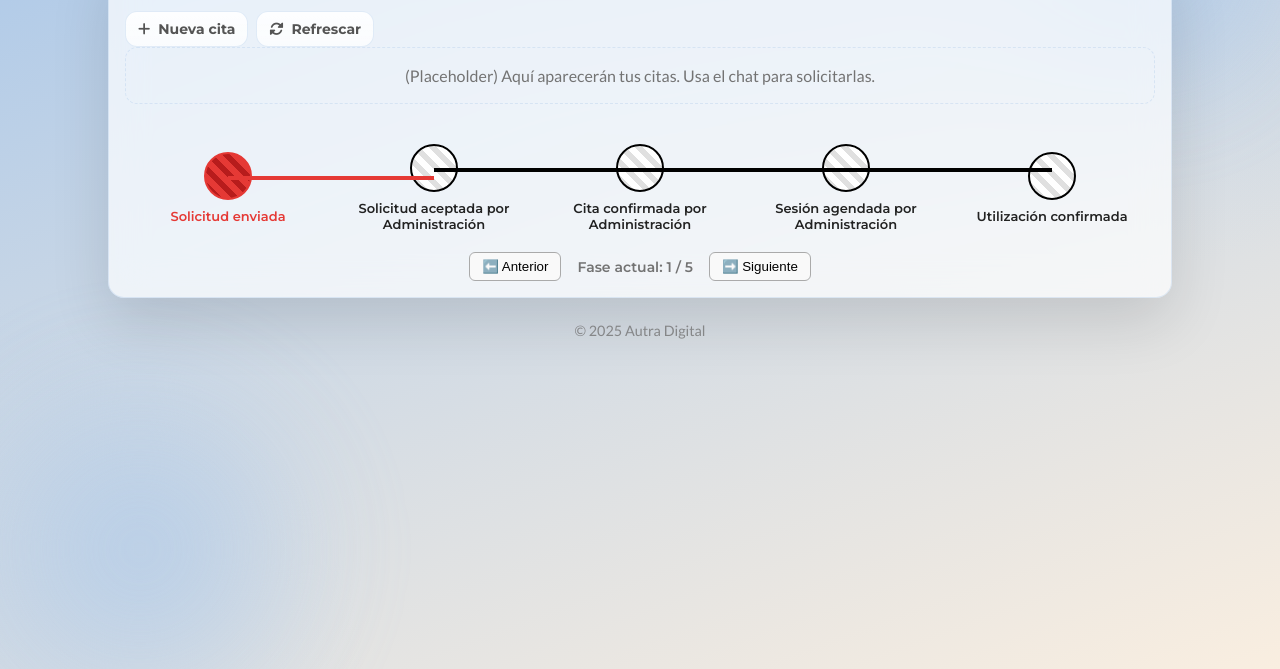
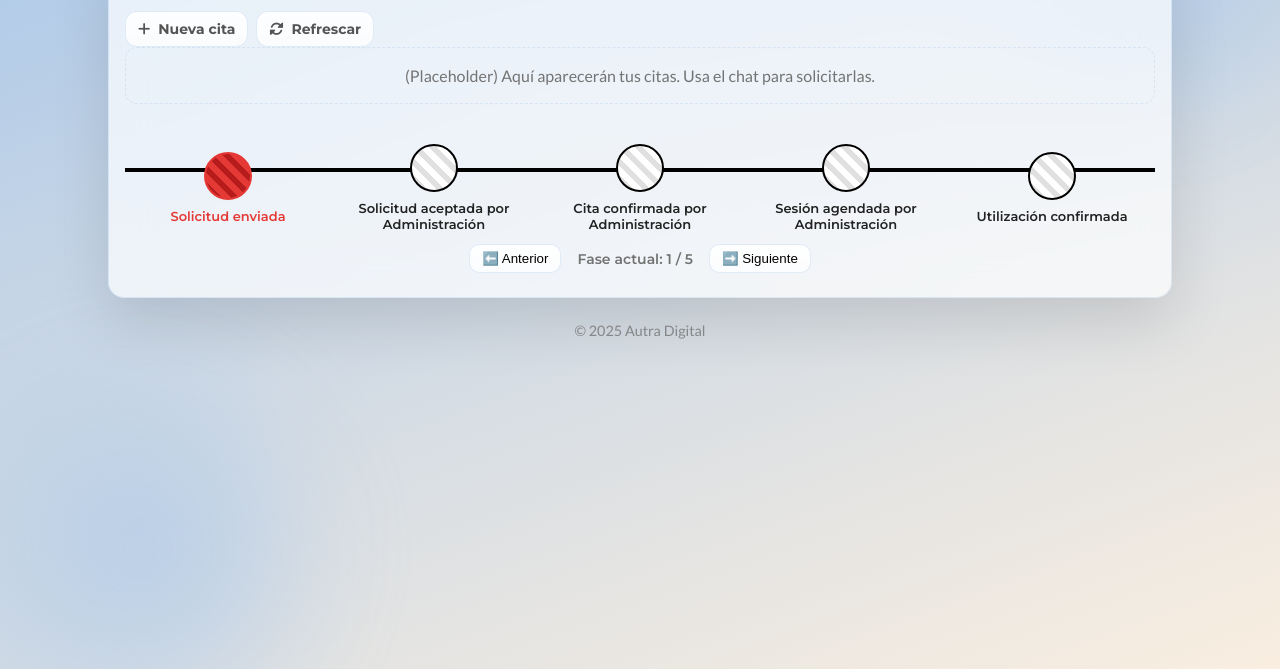
Before and after one commit to StickersHUB1/AUTRA, a plain HTML site: page seguimiento_citas.html in a window 1280 px wide. Shown: the part 131-800 px from the top of the page. Drawn offline with Linux system fonts and the light colour scheme.

Commit message:
Update seguimiento_citas.html

```diff
--- a/seguimiento_citas.html
+++ b/seguimiento_citas.html
@@ -55,13 +55,36 @@
 
     .empty{border:1px dashed var(--glass-stroke); border-radius:12px; padding:18px; text-align:center; color:var(--text)}
 
+    /* ===== TIMELINE ===== */
     .timeline {
       display: flex;
       align-items: center;
       justify-content: space-between;
-  margin: 40px auto 20px;
+      margin: 40px auto 12px;
       max-width: 1100px;
       position: relative;
+    }
+    /* Línea base continua (negra) */
+    .timeline::before{
+      content:"";
+      position:absolute;
+      top:24px;            /* mitad del círculo (48/2) */
+      left:0;
+      right:0;
+      height:4px;
+      background:#000;
+      z-index:0;
+    }
+    /* Línea de progreso (roja) hasta la fase activa */
+    .timeline-progress{
+      position:absolute;
+      top:24px;
+      left:0;
+      height:4px;
+      width:0;
+      background:#e53935;
+      z-index:0;
+      transition:width 240ms ease, left 240ms ease;
     }
 
     .phase {
@@ -70,6 +93,7 @@
       font: 600 13px 'Montserrat', sans-serif;
       color: #222;
       flex: 1;
+      z-index:1; /* por encima de las líneas */
     }
 
     /* círculo base */
@@ -88,22 +112,8 @@
         #e0e0e0 6px,
         #e0e0e0 12px
       );
-  z-index: 2;
-}
-
-/* línea base */
-.phase::after {
-  content: "";
-  position: absolute;
-  top: 24px;
-  left: 50%;
-  width: 100%;
-  height: 4px;
-  background: #000;
-  z-index: 1;
-}
-.phase:last-child::after {
-  display: none;
+      position: relative;
+      z-index:2; /* por encima de las líneas */
     }
 
     /* completadas */
@@ -113,9 +123,6 @@
     }
     .phase.done {
       color: #e53935;
-}
-.phase.done::after {
-  background: #e53935;
     }
 
     /* activa */
@@ -132,9 +139,6 @@
     .phase.active {
       color: #e53935;
     }
-.phase.active::after {
-  background: #e53935;
-}
 
     /* controles */
     .timeline-controls {
@@ -143,16 +147,17 @@
       align-items: center;
       gap: 16px;
       font: 600 14px 'Montserrat', sans-serif;
+      margin-bottom: 8px;
     }
     .timeline-controls button {
       padding: 6px 12px;
-  border: 1px solid #aaa;
-  border-radius: 6px;
-  background: #f9f9f9;
+      border: 1px solid var(--glass-stroke);
+      border-radius: 10px;
+      background:linear-gradient(180deg, rgba(255,255,255,.9), rgba(255,255,255,.75));
       cursor: pointer;
     }
     .timeline-controls button:hover {
-  background: #eee;
+      box-shadow:0 8px 20px rgba(0,0,0,.12);
     }
   </style>
 </head>
@@ -193,7 +198,8 @@
       </div>
 
       <!-- Timeline -->
-      <div class="timeline">
+      <div class="timeline" id="timeline">
+        <div class="timeline-progress" id="timelineProgress"></div>
         <div class="phase">Solicitud enviada</div>
         <div class="phase">Solicitud aceptada por Administración</div>
         <div class="phase">Cita confirmada por Administración</div>
@@ -271,10 +277,13 @@
     document.getElementById('btnNuevaCita')?.addEventListener('click', openChatWithTags);
     document.getElementById('btnRefrescar')?.addEventListener('click', (e)=>{ e.preventDefault(); openChatWithTags(); });
 
-    // ===== CONTROL DEL TIMELINE =====
-    const fases = document.querySelectorAll('.timeline .phase');
-    const statusEl = document.getElementById('status');
-    let faseActual = 1;
+    // ===== CONTROL DEL TIMELINE (línea continua + progreso) =====
+    const timeline   = document.getElementById('timeline');
+    const progressEl = document.getElementById('timelineProgress');
+    const fases      = document.querySelectorAll('.timeline .phase');
+    const statusEl   = document.getElementById('status');
+
+    let faseActual = 1; // 1..5
 
     function renderTimeline() {
       fases.forEach((fase, i) => {
@@ -287,6 +296,23 @@
         }
       });
       statusEl.textContent = `Fase actual: ${faseActual} / ${fases.length}`;
+      updateProgressLine();
+    }
+
+    function updateProgressLine(){
+      // Calcula desde el centro del primer círculo hasta el centro del círculo activo
+      const rectTimeline = timeline.getBoundingClientRect();
+      const firstRect = fases[0].getBoundingClientRect();
+      const activeRect = fases[faseActual - 1].getBoundingClientRect();
+
+      const startCenter = firstRect.left + firstRect.width / 2;
+      const endCenter   = activeRect.left + activeRect.width / 2;
+
+      const left  = startCenter - rectTimeline.left;
+      const width = Math.max(0, endCenter - startCenter);
+
+      progressEl.style.left  = left + 'px';
+      progressEl.style.width = width + 'px';
     }
 
     document.getElementById('prev').addEventListener('click', () => {
@@ -303,6 +329,10 @@
       }
     });
 
+    // Recalcular en resize para mantener alineación perfecta
+    window.addEventListener('resize', updateProgressLine);
+
+    // Inicializa
     renderTimeline();
   </script>
 
```
Lines whose indentation alone changed are shown as unchanged.
